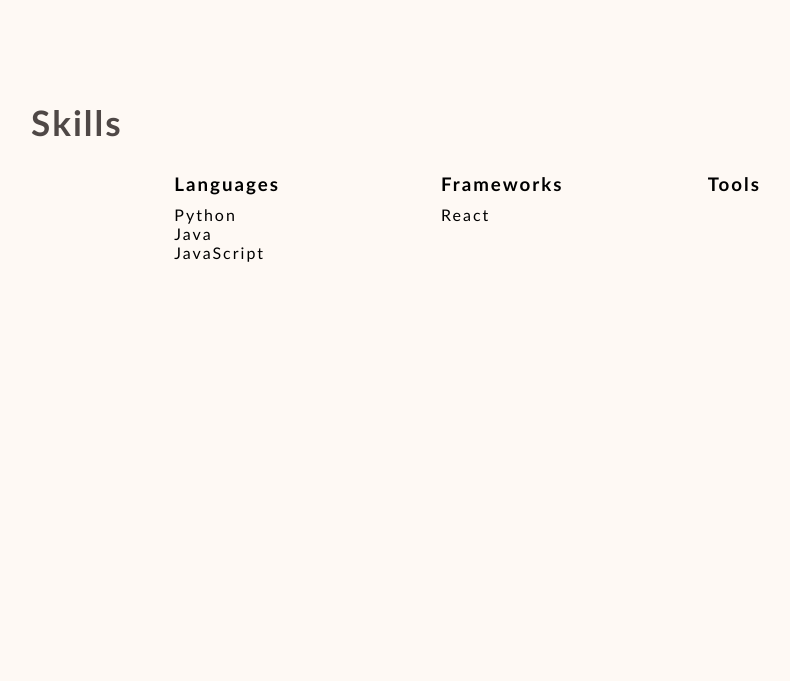
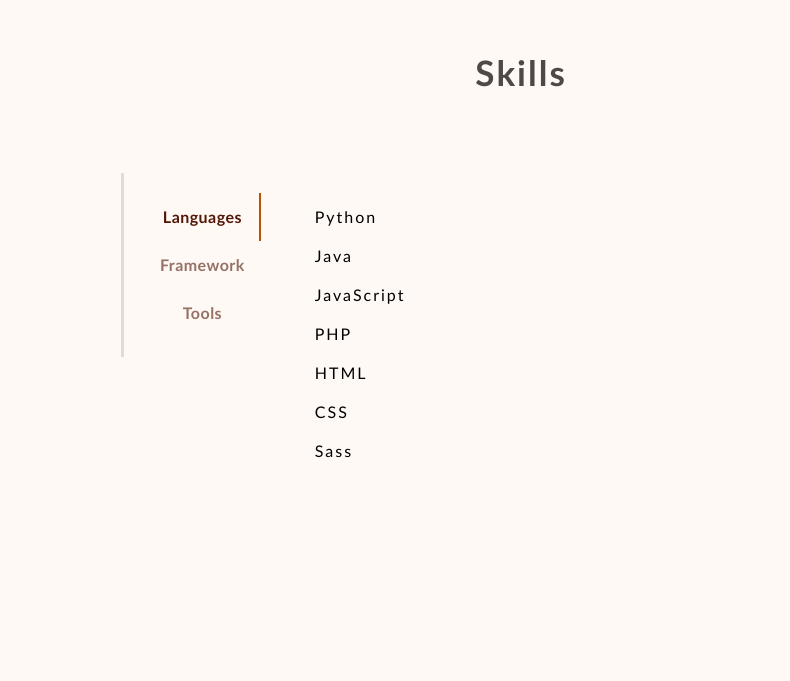
Before and after one commit to harshilchordia/Portfolio, a React (Create React App) app: page / in a window 1280 px wide. Shown: the part 799-1480 px from the top of the page, without its empty margins (119-909 px from the left). Built offline with nearby package versions, Linux system fonts and the light colour scheme.

Commit message:
skill section better

```diff
--- a/src/components/Skills/index.js
+++ b/src/components/Skills/index.js
@@ -1,6 +1,9 @@
 import "./index.scss";
+import AnimatedLetters from "../AnimatedLetters";
+
+import { Box, Tab } from "@mui/material";
+import { TabContext, TabList, TabPanel } from "@mui/lab";
 import React, { useState, useEffect } from "react";
-import AnimatedLetters from "../AnimatedLetters";
 
 const Skills = () => {
 	const [letterClass, setLetterClass] = useState("text-animate");
@@ -11,48 +14,66 @@ const Skills = () => {
 			return setLetterClass("text-animate-hover");
 		}, 4000);
 	}, []);
+	const [value, setValue] = useState("1");
+
+	const handleChange = (event, newValue) => {
+		setValue(newValue);
+	};
+
+	const langauges = ["Python", "Java", "JavaScript", "PHP", "HTML", "CSS", "Sass"];
+
+	const sx_Tabs = {
+		color: " #521707",
+		textTransform: "none",
+		fontWeight: 900,
+		fontSize: "16px",
+		fontFamily: [
+			'"Trebuchet MS", "Lucida Sans Unicode", "Lucida Grande", "Lucida Sans", "Arial", "sans-serif"',
+		].join(","),
+		"&:hover": {
+			color: "#450808",
+			opacity: 0.9,
+		},
+	};
 	return (
 		<div className="skillContainer" id="skills">
 			<h1>
 				<AnimatedLetters letterClass={letterClass} strArray={nameArray} index={15} />
 			</h1>
 			<div className="skillContent">
-				<div className="column1">
-					<h3>Languages</h3>
-					Python
-					<br />
-					Java
-					<br />
-					JavaScript
-					<br />
-				</div>
-				<div className="column2">
-					<h3>Frameworks</h3>
-					React
-					<br />
-				</div>
-				<div className="column3">
-					<h3>Tools</h3>
-				</div>
-
-				{/* <div className="table">
-				<table>
-					<tbody>
-						<tr>
-							<th>Languages</th>
-							<th>Frameworks</th>
-							<th>Tools</th>
-						</tr>
-						<tr>
-							<td>Python</td>
-							<td>React</td>
-						</tr>
-						<tr>
-							<td>Java</td>
-						</tr>
-					</tbody>
-				</table>
-			</div> */}
+				<Box>
+					<TabContext value={value}>
+						<Box sx={{ borderLeft: 3, borderColor: "divider" }} className="titles">
+							<TabList
+								onChange={handleChange}
+								textColor="inherit"
+								indicatorColor="secondary"
+								centered
+								orientation="vertical"
+								TabIndicatorProps={{ style: { background: "#b85303" } }}
+							>
+								<Tab label="Languages" value="1" sx={sx_Tabs} />
+								<Tab label="Framework" value="2" sx={sx_Tabs} />
+								<Tab label="Tools" value="3" sx={sx_Tabs} />
+							</TabList>
+						</Box>
+						<div className="textPanel">
+							<TabPanel value="1">
+								{langauges.map((item) => {
+									return (
+										<>
+											<p>
+												{item} <br />
+											</p>
+										</>
+									);
+								})}
+							</TabPanel>
+							<TabPanel value="2">React</TabPanel>
+							<TabPanel value="3">Panel three</TabPanel>
+						</div>
+					</TabContext>
+				</Box>
 			</div>
 		</div>
 	);
--- a/src/components/Skills/index.scss
+++ b/src/components/Skills/index.scss
@@ -3,8 +3,8 @@
 .skillContainer {
 	background: $background;
 	width: 100%;
-	min-height: calc(100vh - 80px);
-	padding-top: 100px;
+	height: calc(100vh - 80px);
+	padding-top: 50px;
 	@media screen and (max-width: 450px) {
 		flex-direction: column;
 		padding: 150px 0px;
@@ -17,9 +17,8 @@
 		animation-delay: 1s;
 		letter-spacing: 2.5px;
 		padding: 0;
-		text-align: left;
-		margin-left: 150px;
-		// margin-bottom: 20px;
+		text-align: center;
+		margin-bottom: 80px;
 
 		@media screen and (max-width: 768px) {
 			font-size: 30px;
@@ -66,36 +65,15 @@
 		}
 	}
 
-	// h1 {
-	// 	text-align: center;
-	// }
-	// .table {
-	// 	// width: 40%;
-	// 	margin: auto;
-	// 	align-items: center;
-	// }
-	// table {
-	// 	// text-align: center;
-	// 	// padding: 20px;
-	// 	margin: auto;
-	// 	// margin-top: 50px;
-	// }
-	// th {
-	// 	// padding-top: 12px;
-	// 	padding-bottom: 12px;
-	// 	text-align: left;
-	// 	// background-color: #04aa6d;
-	// 	// color: white;
-	// 	font-weight: 900;
-	// 	width: 100px;
-	// }
-	// td,
-	// th {
-	// 	border: 1px solid #ddd;
-	// 	padding: 3px 50px;
-	// 	width: 1000px;
-	// }
-	// td {
-	// 	font-weight: 100;
-	// }
+	.titles {
+		display: inline-flex;
+		padding: 20px;
+		// border: 5px solid red;
+	}
+	.textPanel {
+		display: inline-flex;
+	}
+	p {
+		padding: 10px;
+	}
 }
```
Also changed, not shown: package.json (+7 -1 lines), src/components/Skills/1index.js (added, +63 -0 lines), 1 other file (tests, documents, lock files or other folders).
